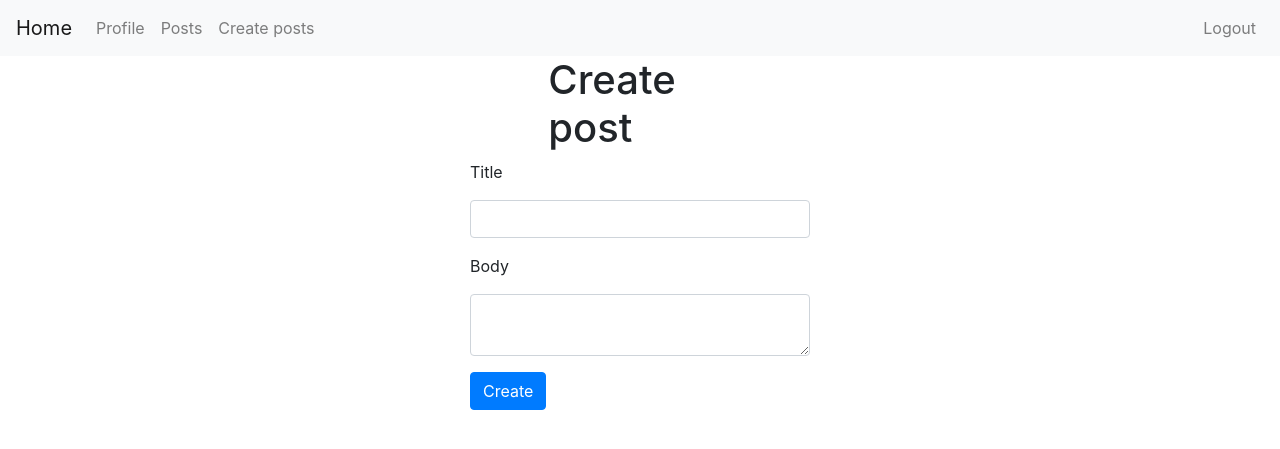
After one commit to Elfreezy/8391, a Flask app: page /create_post in a window 1280 px wide. The commit adds this page. Shown: the top 449 px of the page. Run offline with Flask 2, Linux system fonts and the light colour scheme; the visitor is signed in with stand-in values (Sample User, id 1); data comes from the database, SQL or seed files in the repository.

Commit message:
added CRUD post

```diff
--- a/app/__init__.py
+++ b/app/__init__.py
@@ -15,9 +15,9 @@ login.login_view = 'login'
 
 
 from app import models, routes
-from app.models import User
+from app.models import User, Post
 
 
 @app.shell_context_processor
 def make_shell_context():
-    return {'db': db, 'app': app, 'User': User}
+    return {'db': db, 'app': app, 'User': User, 'Post': Post}
--- a/app/forms.py
+++ b/app/forms.py
@@ -1,5 +1,5 @@
 from flask_wtf import FlaskForm
-from wtforms import StringField, PasswordField, BooleanField
+from wtforms import StringField, PasswordField, BooleanField, TextAreaField
 from wtforms.validators import DataRequired, ValidationError, Email, EqualTo
 
 from app.models import User
@@ -27,3 +27,8 @@ class Registration(FlaskForm):
         user = User.query.filter_by(login=login.data).first()
         if user is not None:
             raise ValidationError('Please use a different login')
+
+
+class PostForm(FlaskForm):
+    title = StringField('Title', validators=[DataRequired()])
+    body = TextAreaField('Body', validators=[DataRequired()])
--- a/app/models.py
+++ b/app/models.py
@@ -1,15 +1,42 @@
+from datetime import datetime
+from slugify import slugify
+from random import randint
+
 from flask_login import UserMixin
 from werkzeug.security import generate_password_hash, check_password_hash
 
 from app import db, login
 
 
+class Post(db.Model):
+    __tablename__ = 'post'
+    id = db.Column(db.Integer, primary_key=True)
+    slug = db.Column(db.String(140), unique=True)
+    title = db.Column(db.String(120))
+    body = db.Column(db.Text)
+    created = db.Column(db.DateTime, index=True, default=datetime.utcnow)
+    user_id = db.Column(db.Integer, db.ForeignKey('user.id'))
+
+    def __init__(self, *args, **kwargs):
+        super(Post, self).__init__(*args, **kwargs)
+        self.slug = self.slugy(self.title)
+
+    def slugy(text):
+        return slugify(text, separator='-', lowercase=True) + '-' + str(randint(0, 10 ** 10))
+
+    def get_timestamp(self):
+        return self.created.strftime("%d-%m-%Y %H:%M")
+
+
 class User(UserMixin, db.Model):
+    __tablename__ = 'user'
     id = db.Column(db.Integer, primary_key=True)
     username = db.Column(db.String(64), index=True)
     login = db.Column(db.String(64), unique=True, index=True)
     email = db.Column(db.String(64), unique=True, index=True)
     password = db.Column(db.String(128))
+
+    posts = db.relationship('Post', backref='author')
 
     def set_password_hash(self, password):
         self.password = generate_password_hash(password)
--- a/app/routes.py
+++ b/app/routes.py
@@ -1,10 +1,11 @@
 from flask import render_template, request, redirect, url_for, flash
-from flask_login import current_user, logout_user, login_user
+from flask_login import current_user, logout_user, login_user, login_required
 from werkzeug.urls import url_parse
+from datetime import datetime
 
 from app import app, db
-from app.forms import Registration, Login
-from app.models import User
+from app.forms import Registration, Login, PostForm
+from app.models import User, Post
 
 
 @app.route('/')
@@ -31,6 +32,7 @@ def login():
 
 
 @app.route('/logout')
+@login_required
 def logout():
     logout_user()
     return redirect(url_for('index'))
@@ -53,4 +55,60 @@ def registration():
 @app.route('/profile/<id>')
 def profile(id):
     user = User.query.filter_by(id=id).first_or_404()
-    return render_template('profile.html', user=user)
+    posts = user.posts
+    return render_template('profile.html', user=user, posts=posts)
+
+
+@app.route('/create_post', methods=['POST', 'GET'])
+@login_required
+def create_post():
+    form = PostForm()
+    if form.validate_on_submit() and request.method == 'POST':
+        post = Post(title=form.title.data, body=form.body.data, author=current_user)
+        db.session.add(post)
+        db.session.commit()
+        return redirect(url_for('posts'))
+    return render_template('create_post.html', form=form)
+
+
+@app.route('/posts')
+@login_required
+def posts():
+    posts = Post.query.all()
+    return render_template('posts.html', posts=posts)
+
+
+@app.route('/edit_post/<slug>', methods=['POST', 'GET'])
+def edit_post(slug):
+    id = request.args.get('id')
+    post = Post.query.filter_by(id=id).first_or_404()
+    form = PostForm(formdata=request.form, obj=post)
+    if form.validate_on_submit() and request.method == 'POST':
+        post.title, post.body, post.slug = form.title.data, form.body.data, Post.slugy(form.title.data)
+        post.created = datetime.utcnow()
+        db.session.add(post)
+        db.session.commit()
+        flash('Success')
+        return redirect(url_for('post', slug=post.slug, id=post.id))
+    return render_template('edit_post.html', form=form)
+
+
+@app.route('/delete/<slug>', methods=['POST', 'GET'])
+def delete_post(slug):
+    id = request.args.get('id')
+    if id and request.method == 'GET':
+        print('-----')
+        post = Post.query.filter_by(id=id).first()
+        db.session.delete(post)
+        db.session.commit()
+        flash('Delete is success')
+        return redirect(url_for('profile', id=current_user.id))
+    return redirect(url_for('index'))
+
+
+@app.route('/post/<slug>')
+@login_required
+def post(slug):
+    id = request.args.get('id')
+    post = Post.query.filter_by(id=id).first()
+    return render_template('post.html', post=post)
--- a/app/templates/base.html
+++ b/app/templates/base.html
@@ -18,6 +18,8 @@
 
             {% else %}
                 <a class="nav-item nav-link" href="{{ url_for('profile', id=current_user.id) }}">Profile</a>
+                <a class="nav-item nav-link" href="{{ url_for('posts') }}">Posts</a>
+                <a class="nav-item nav-link" href="{{ url_for('create_post') }}">Create posts</a>
             {% endif %}
         </div>
         <div class="navbar-nav">
@@ -35,7 +37,7 @@
 
 </nav>
 
-<div class="content container">
+<div class="content container col-md-2">
     <h1>
         {% block title_content %}
             Привет, дружок
@@ -45,7 +47,7 @@
 
 
 
-<div class="content container">
+<div class="content container mx-auto" style="width: 1200px;">
     {% block content %}
     {% endblock %}
 </div>
--- /dev/null
+++ b/app/templates/create_post.html
@@ -0,0 +1,24 @@
+{% extends 'base.html' %}
+
+{% block title_content %}
+Create post
+{% endblock %}
+
+{% block content %}
+<div class="container col-md-4">
+    <div class="">
+        <form action="" method="POST">
+            {{ form.csrf_token() }}
+            <div class="form-group">
+                <label>{{ form.title.label }}</label>
+                {{ form.title(class="form-control") }}
+            </div>
+            <div class="form-group">
+                <label>{{ form.body.label }}</label>
+                {{ form.body(class="form-control") }}
+            </div>
+            <button type="submit" class="btn btn-primary">Create</button>
+        </form>
+    </div>
+</div>
+{% endblock %}
--- a/requirements.txt
+++ b/requirements.txt
@@ -1,6 +1,7 @@
 alembic==1.4.3
 click==7.1.2
 dnspython==2.0.0
+dominate==2.6.0
 email-validator==1.1.1
 Flask==1.1.2
 Flask-Login==0.5.0
@@ -15,7 +16,11 @@ MarkupSafe==1.1.1
 python-dateutil==2.8.1
 python-dotenv==0.15.0
 python-editor==1.0.4
+python-slugify==4.0.1
 six==1.15.0
+slugify==0.0.1
 SQLAlchemy==1.3.20
+text-unidecode==1.3
+visitor==0.1.3
 Werkzeug==1.0.1
 WTForms==2.3.3
```
Also changed, not shown: app/templates/edit_post.html (added, +24 -0 lines), app/templates/post.html (added, +17 -0 lines), app/templates/posts.html (added, +24 -0 lines), app/templates/profile.html (+23 -1 lines), README.md.
